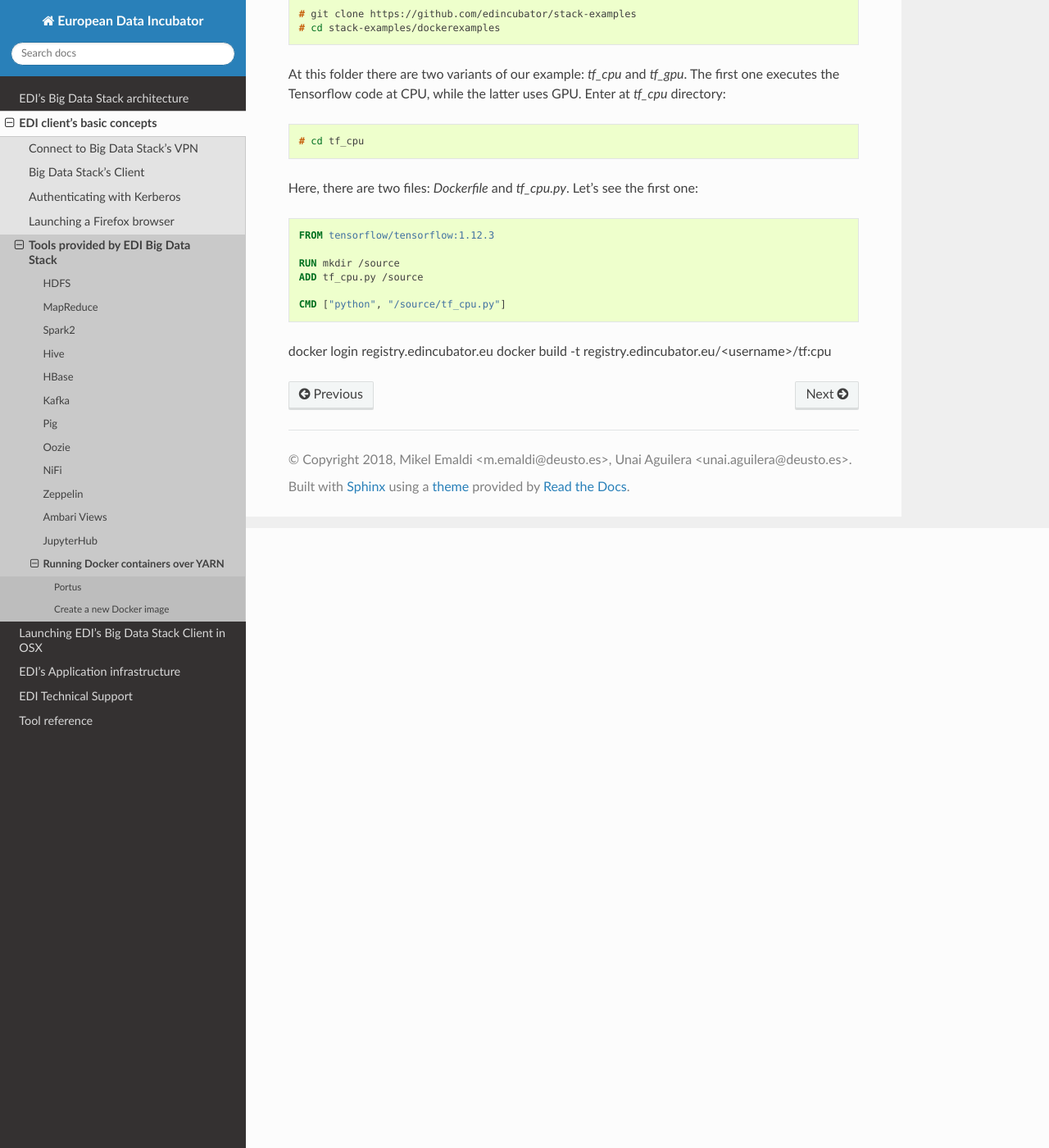
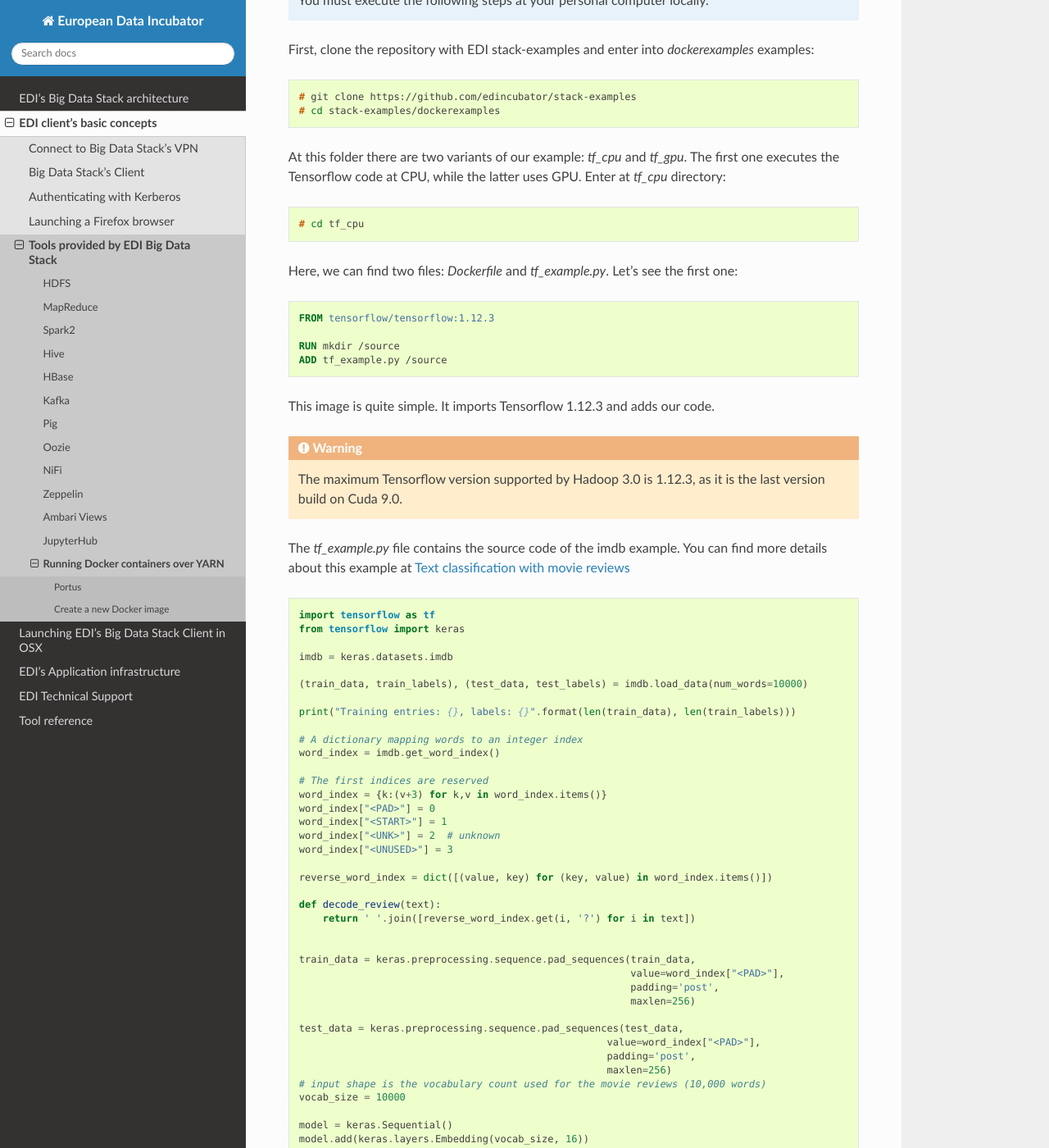
Before and after one commit to edincubator/edi-doc, a Sphinx documentation site: the page built from source/big-data-stack/tools/creating-docker-images.rst, in a window 1280 px wide and 1400 px high, scrolled down 756 px. Shown: the whole window at 82% size. Built offline with Sphinx 7.4.7 and the Read the Docs theme 2.0.0, drawn with Linux system fonts in a browser that asks for light colours; some of the changed text lies outside the part shown.

Commit message:
Documenting how to launch docker images at the cluster

```diff
--- a/source/big-data-stack/tools/creating-docker-images.rst
+++ b/source/big-data-stack/tools/creating-docker-images.rst
@@ -29,6 +29,10 @@
 included at the cluster. As a requirement, you must install Docker
 following instructions at `<https://docs.docker.com/install/>`_.
 
+.. note::
+
+    You must execute the following steps at your personal computer locally.
+
 First, clone the repository with EDI stack-examples and enter into
 `dockerexamples` examples:
 
@@ -45,19 +49,136 @@
 
     # cd tf_cpu
 
-Here, there are two files: `Dockerfile` and `tf_cpu.py`. Let's see the first
-one:
+Here, we can find two files: `Dockerfile` and `tf_example.py`. Let's see the
+first one:
 
 .. code-block:: dockerfile
 
     FROM tensorflow/tensorflow:1.12.3
 
     RUN mkdir /source
-    ADD tf_cpu.py /source
+    ADD tf_example.py /source
 
-    CMD ["python", "/source/tf_cpu.py"]
+This image is quite simple. It imports Tensorflow 1.12.3 and adds our code.
+
+.. warning::
+
+    The maximum Tensorflow version supported by Hadoop 3.0 is 1.12.3, as it is
+    the last version build on Cuda 9.0.
+
+The `tf_example.py` file contains the source code of the imdb example. You
+can find more details about this example at `Text classification with movie reviews <https://www.tensorflow.org/tutorials/keras/basic_text_classification>`_
+
+.. code-block:: python
+
+    import tensorflow as tf
+    from tensorflow import keras
+
+    imdb = keras.datasets.imdb
+
+    (train_data, train_labels), (test_data, test_labels) = imdb.load_data(num_words=10000)
+
+    print("Training entries: {}, labels: {}".format(len(train_data), len(train_labels)))
+
+    # A dictionary mapping words to an integer index
+    word_index = imdb.get_word_index()
+
+    # The first indices are reserved
+    word_index = {k:(v+3) for k,v in word_index.items()}
+    word_index["<PAD>"] = 0
+    word_index["<START>"] = 1
+    word_index["<UNK>"] = 2  # unknown
+    word_index["<UNUSED>"] = 3
+
+    reverse_word_index = dict([(value, key) for (key, value) in word_index.items()])
+
+    def decode_review(text):
+        return ' '.join([reverse_word_index.get(i, '?') for i in text])
 
 
+    train_data = keras.preprocessing.sequence.pad_sequences(train_data,
+                                                            value=word_index["<PAD>"],
+                                                            padding='post',
+                                                            maxlen=256)
 
-docker login registry.edincubator.eu
-docker build -t registry.edincubator.eu/<username>/tf:cpu
+    test_data = keras.preprocessing.sequence.pad_sequences(test_data,
+                                                        value=word_index["<PAD>"],
+                                                        padding='post',
+                                                        maxlen=256)
+    # input shape is the vocabulary count used for the movie reviews (10,000 words)
+    vocab_size = 10000
+
+    model = keras.Sequential()
+    model.add(keras.layers.Embedding(vocab_size, 16))
+    model.add(keras.layers.GlobalAveragePooling1D())
+    model.add(keras.layers.Dense(16, activation=tf.nn.relu))
+    model.add(keras.layers.Dense(1, activation=tf.nn.sigmoid))
+
+    model.summary()
+
+    model.compile(optimizer='adam',
+                loss='binary_crossentropy',
+                metrics=['acc'])
+
+    x_val = train_data[:10000]
+    partial_x_train = train_data[10000:]
+
+    y_val = train_labels[:10000]
+    partial_y_train = train_labels[10000:]
+
+    history = model.fit(partial_x_train,
+                        partial_y_train,
+                        epochs=40,
+                        batch_size=512,
+                        validation_data=(x_val, y_val),
+                        verbose=1)
+
+    results = model.evaluate(test_data, test_labels)
+    print(results)
+
+For executing this example at the cluster, we must build the Docker image:
+
+.. code-block:: console
+
+    # docker build -t registry.edincubator.eu/<username>/tf:cpu-v1
+    Sending build context to Docker daemon   5.12kB
+    Step 1/3 : FROM tensorflow/tensorflow:1.12.3
+    ---> 2715d5fd677a
+    Step 2/3 : RUN mkdir /source
+    ---> Using cache
+    ---> c8343caf0221
+    Step 3/3 : ADD tf_example.py /source
+    ---> efaad7db19e4
+    Successfully built efaad7db19e4
+    Successfully tagged registry.edincubator.eu/<username>/tf:cpu-v1
+
+
+.. note::
+
+    Always tag your Docker images its version. If you modify an image and you
+    use the same tag as the previous version of the image, the cluster won't
+    be able to notice that it must pull a new version of the image.
+
+Once the image is built we need to push it to our private repository. For that,
+we need to login into repository:
+
+.. code-block:: console
+
+    # docker login registry.edincubator.eu
+    Username: <username>
+    Password:
+    WARNING! Your password will be stored unencrypted in /home/<username>/.docker/config.json.
+    Configure a credential helper to remove this warning. See
+    https://docs.docker.com/engine/reference/commandline/login/#credentials-store
+
+    Login Succeeded
+
+Next, we must push the image into repository:
+
+.. code-block:: console
+
+    # docker push registry.edincubator.eu/<username>/tf:cpu-v1
+
+
+You must access to your :ref:`JupyterLab <jupyterhub-section>` environment to launch the job. Open a
+terminal, login with your Kerberos keytab and execute the following command:
--- a/source/big-data-stack/tools/jupyterhub.rst
+++ b/source/big-data-stack/tools/jupyterhub.rst
@@ -1,3 +1,5 @@
+.. _jupyterhub-section:
+
 JupyterHub
 ==========
 
```
